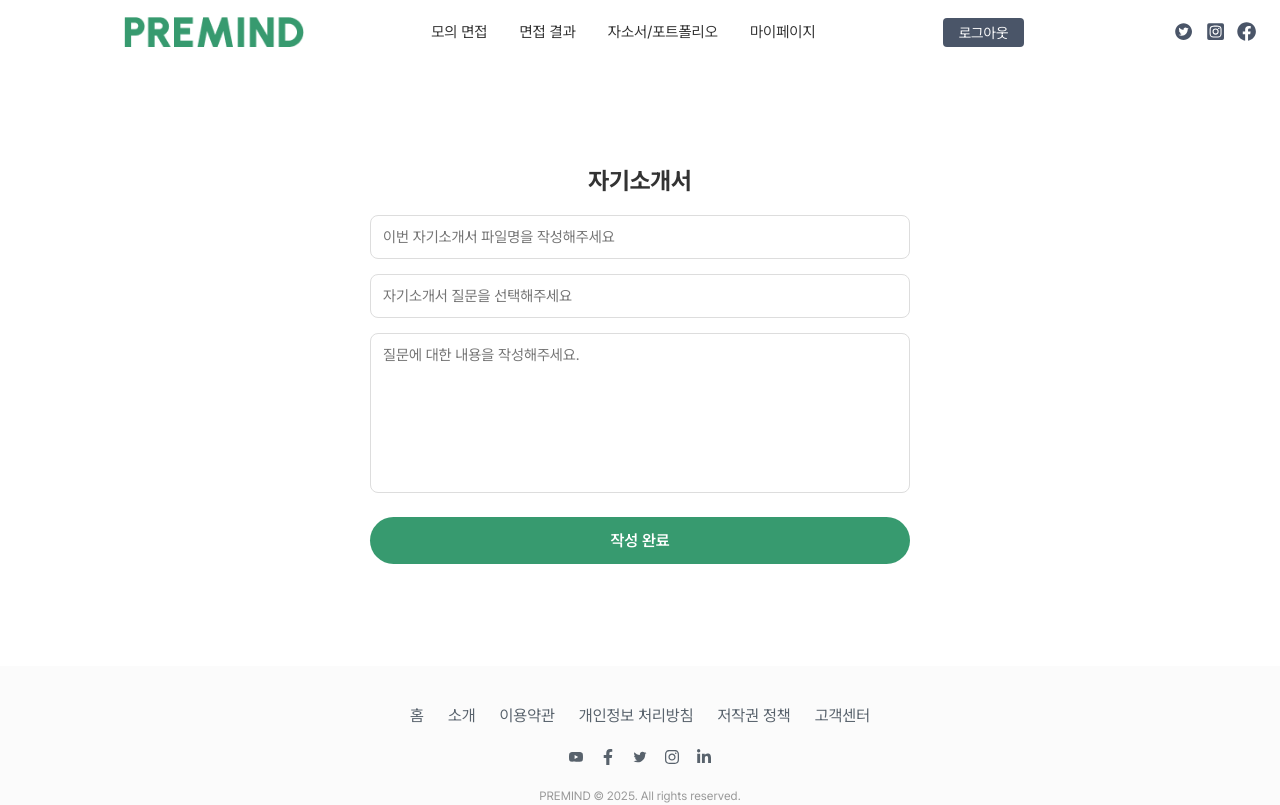
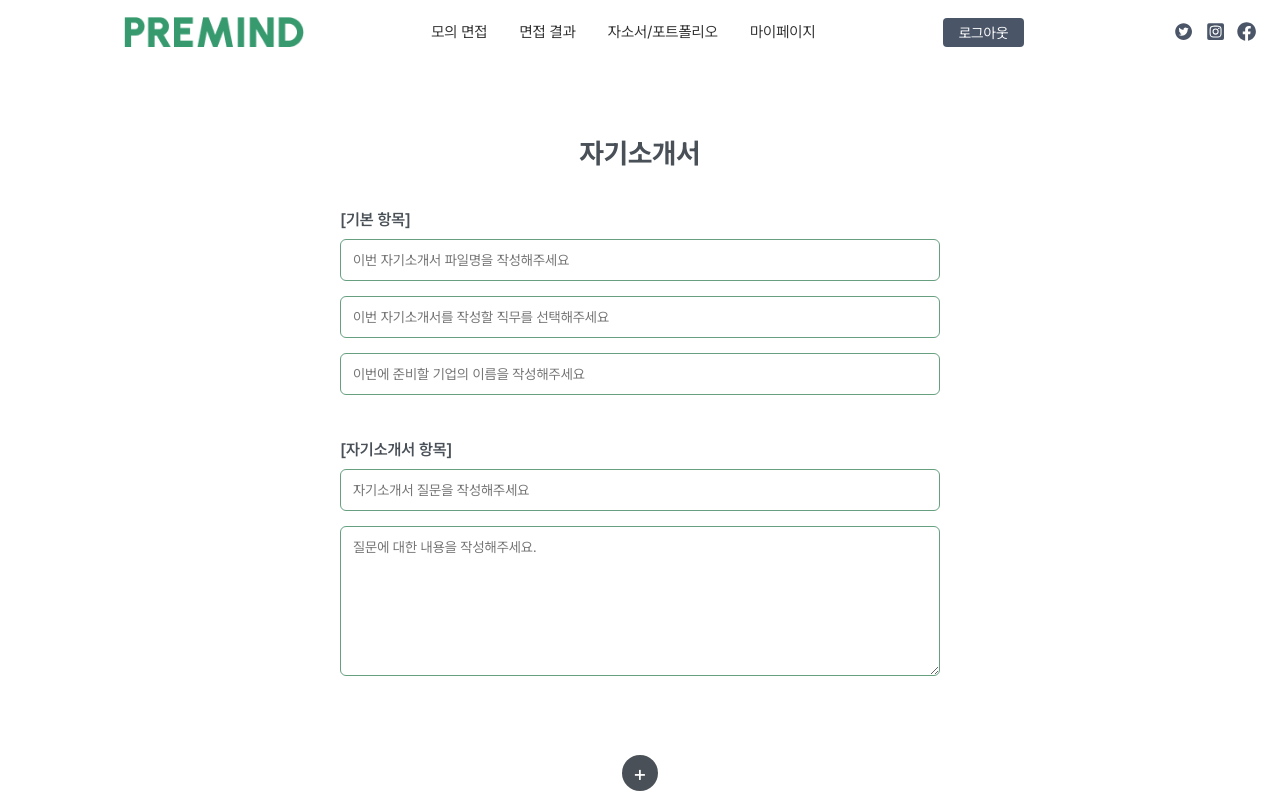
Before and after one commit to Hanium-Premind/Premind_FE, a React (Create React App) app: page /jasowrite in a window 1280 px wide. Shown: the top 805 px of the page. Built offline with nearby package versions, Linux system fonts and the light colour scheme.

Commit message:
feat: 자소서 작성 페이지 제작중

```diff
--- a/src/assets/sass/common.scss
+++ b/src/assets/sass/common.scss
@@ -1,5 +1,5 @@
 *{
-    font-family: 'Pretendard Variable';
+  font-family: 'Pretendard Variable';
   box-sizing: border-box;
   margin: 0;
   padding: 0;
--- a/src/assets/sass/jasowrite.scss
+++ b/src/assets/sass/jasowrite.scss
@@ -1,71 +1,82 @@
-$background-color: #FBFBFB;
 .jaso-container {
-  width: 600px;
+  display: flex;
+  flex-direction: column;
+  align-items: center;
   margin: 40px auto;
-  padding: 30px;
-  background: #fff;
-  border-radius: 12px;
+  max-width: 600px;
 
-
-  h2 {
-    font-size: 24px;
-    margin-bottom: 20px;
-    text-align: center;
-    color: #333;
+  .jaso-title {
+    font-size: 28px;
+    font-weight: bold;
+    color: #495057;
+    margin-bottom: 40px;
   }
 
-  .input-box {
+  .jaso-section {
     width: 100%;
-    padding: 12px;
-    margin-bottom: 15px;
-    border: 1px solid #ddd;
-    border-radius: 8px;
-    font-size: 15px;
+    margin-bottom: 30px;
 
-    &:focus {
+    h3 {
+      font-size: 16px;
+      font-weight: 600;
+      margin-bottom: 10px;
+      color: #495057;
+    }
+
+    input,
+    textarea {
+      width: 100%;
+      border: 1px solid #66a080;
+      border-radius: 6px;
+      padding: 12px;
+      margin-bottom: 15px;
+      font-size: 14px;
       outline: none;
-        border-radius: 8px;
-        border: 1px solid #379A6F;
+
+      &:focus {
+        border-color: #2f855a;
+        box-shadow: 0 0 4px rgba(47, 133, 90, 0.5);
+      }
+    }
+
+    textarea {
+      min-height: 150px;
+      resize: vertical;
     }
   }
 
-  .textarea-box {
-    width: 100%;
-    height: 160px;
-    padding: 12px;
-    margin-bottom: 20px;
-    border: 1px solid #ddd;
-    border-radius: 8px;
-    font-size: 15px;
-    resize: none;
+  .plus-button {
+    width: 36px;
+    height: 36px;
+    border-radius: 50%;
+    background: #495057;
+    color: #fff;
+    font-size: 22px;
+    display: flex;
+    justify-content: center;
+    align-items: center;
+    margin: 30px 0;
+    cursor: pointer;
+    transition: background 0.2s;
 
-    &:focus {
-        outline: none;
-        border-radius: 8px;
-        border: 1px solid #379A6F;
+    &:hover {
+      background: #343a40;
     }
   }
 
   .submit-btn {
-    width: 100%;
-    padding: 14px;
+    background: #2f9e44;
+    color: white;
+    border: none;
+    border-radius: 25px;
+    padding: 12px 32px;
     font-size: 16px;
     font-weight: 600;
-    color: #fff;
-    border: none;;
-    border-radius: 24px;
-    background: #379A6F;;
-
     cursor: pointer;
-    transition: all 0.25s ease;
+    transition: background 0.2s;
 
     &:hover {
-        border-radius: 24px;
-        background: #379A6F;
-    }
-
-    &:active {
-      transform: translateY(0px);
+      background: #238636;
     }
   }
 }
--- a/src/pages/portfolio/JasoWrite.jsx
+++ b/src/pages/portfolio/JasoWrite.jsx
@@ -1,66 +1,97 @@
 import React, { useState } from "react";
-import { useNavigate, useParams } from "react-router-dom";
-import axios from "axios";
+import { useNavigate } from "react-router-dom";
 import "../../assets/sass/jasowrite.scss";
 
 export default function JasoWrite() {
-  const { resumeId } = useParams(); // /resumes/:resumeId 에서 param 추출
   const navigate = useNavigate();
 
-  const [title, setTitle] = useState("");
-  const [question, setQuestion] = useState("");
-  const [answer, setAnswer] = useState("");
+  const [formData, setFormData] = useState({
+    fileName: "",
+    job: "",
+    company: "",
+    question: "",
+    answer: "",
+  });
+
+  const handleChange = (e) => {
+    const { name, value } = e.target;
+    setFormData({
+      ...formData,
+      [name]: value,
+    });
+  };
 
   const handleSubmit = async () => {
     try {
-      const payload = {
-        title: title,
-        question: question,
-        answer: answer,
-      };
+      const response = await fetch("http://52.78.218.243:8080/resumes/upload", {
+        method: "POST",
+        headers: {
+          "Content-Type": "application/json",
+        },
+        body: JSON.stringify(formData),
+      });
 
-      await axios.post(`/resumes/${resumeId}`, payload);
-
-      alert("자기소개서가 저장되었습니다.");
-      navigate("/resumes/list"); // 작성 완료 후 리스트 페이지로 이동
+      if (response.ok) {
+        alert("자기소개서가 업로드되었습니다!");
+        navigate("/jaso"); // 작성완료 후 jaso.jsx 페이지로 이동
+      } else {
+        alert("업로드 실패, 다시 시도해주세요.");
+      }
     } catch (error) {
-      console.error(error);
-      alert("저장 중 오류가 발생했습니다.");
+      console.error("Error:", error);
+      alert("서버와 연결할 수 없습니다.");
     }
   };
 
   return (
     <div className="jaso-container">
-      <h2>자기소개서</h2>
+      <h1 className="jaso-title">자기소개서</h1>
 
-      {/* 파일명 입력 */}
+      <div className="jaso-section">
+        <h3>[기본 항목]</h3>
         <input
           type="text"
+          name="fileName"
           placeholder="이번 자기소개서 파일명을 작성해주세요"
-        value={title}
-        onChange={(e) => setTitle(e.target.value)}
-        className="input-box"
+          value={formData.fileName}
+          onChange={handleChange}
         />
-
-      {/* 질문 */}
         <input
           type="text"
-        placeholder="자기소개서 질문을 선택해주세요"
-        value={question}
-        onChange={(e) => setQuestion(e.target.value)}
-        className="input-box"
+          name="job"
+          placeholder="이번 자기소개서를 작성할 직무를 선택해주세요"
+          value={formData.job}
+          onChange={handleChange}
         />
+        <input
+          type="text"
+          name="company"
+          placeholder="이번에 준비할 기업의 이름을 작성해주세요"
+          value={formData.company}
+          onChange={handleChange}
+        />
+      </div>
 
-      {/* 답변 */}
+      <div className="jaso-section">
+        <h3>[자기소개서 항목]</h3>
+        <input
+          type="text"
+          name="question"
+          placeholder="자기소개서 질문을 작성해주세요"
+          value={formData.question}
+          onChange={handleChange}
+        />
         <textarea
+          name="answer"
           placeholder="질문에 대한 내용을 작성해주세요."
-        value={answer}
-        onChange={(e) => setAnswer(e.target.value)}
-        className="textarea-box"
+          value={formData.answer}
+          onChange={handleChange}
         />
+      </div>
 
-      {/* 작성 완료 버튼 */}
-      <button onClick={handleSubmit} className="submit-btn">
+      <div className="plus-button">+</div>
+
+      <button className="submit-btn" onClick={handleSubmit}>
         작성 완료
       </button>
     </div>
```
Lines whose indentation alone changed are shown as unchanged.
